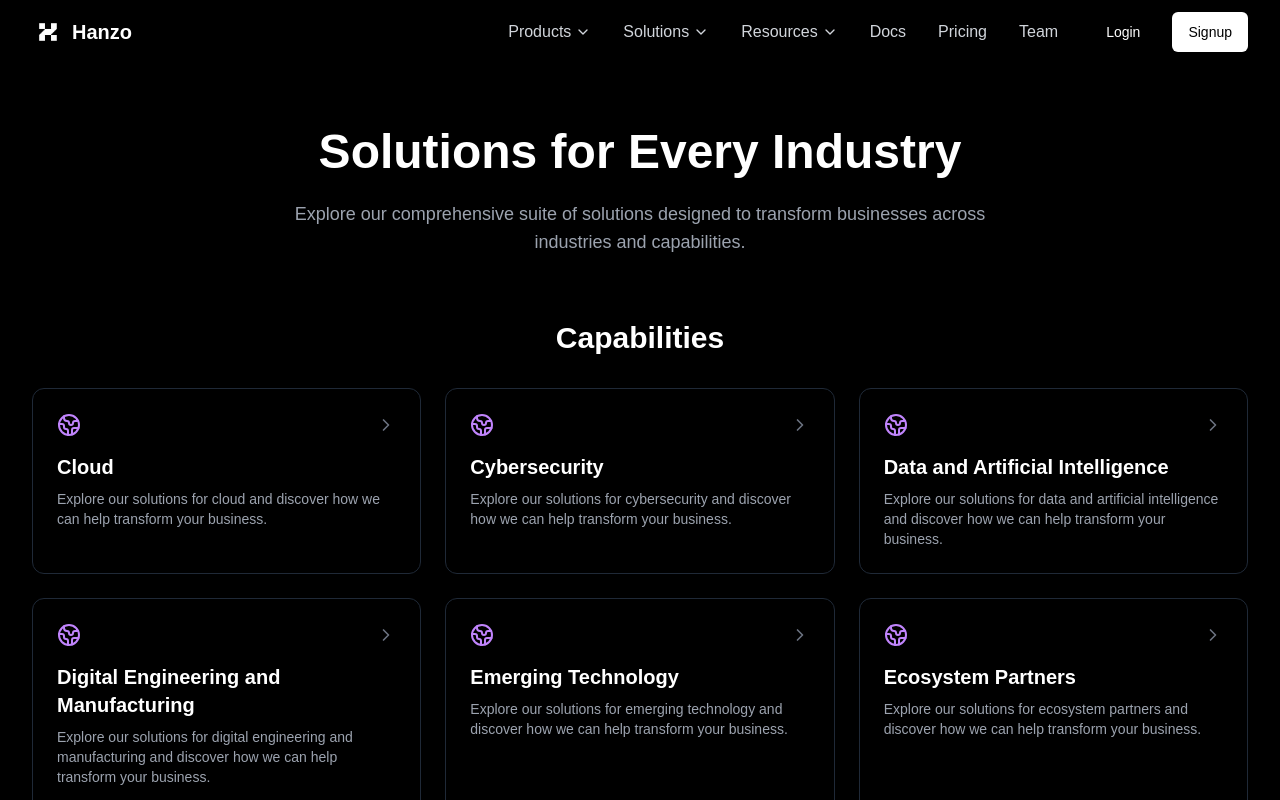
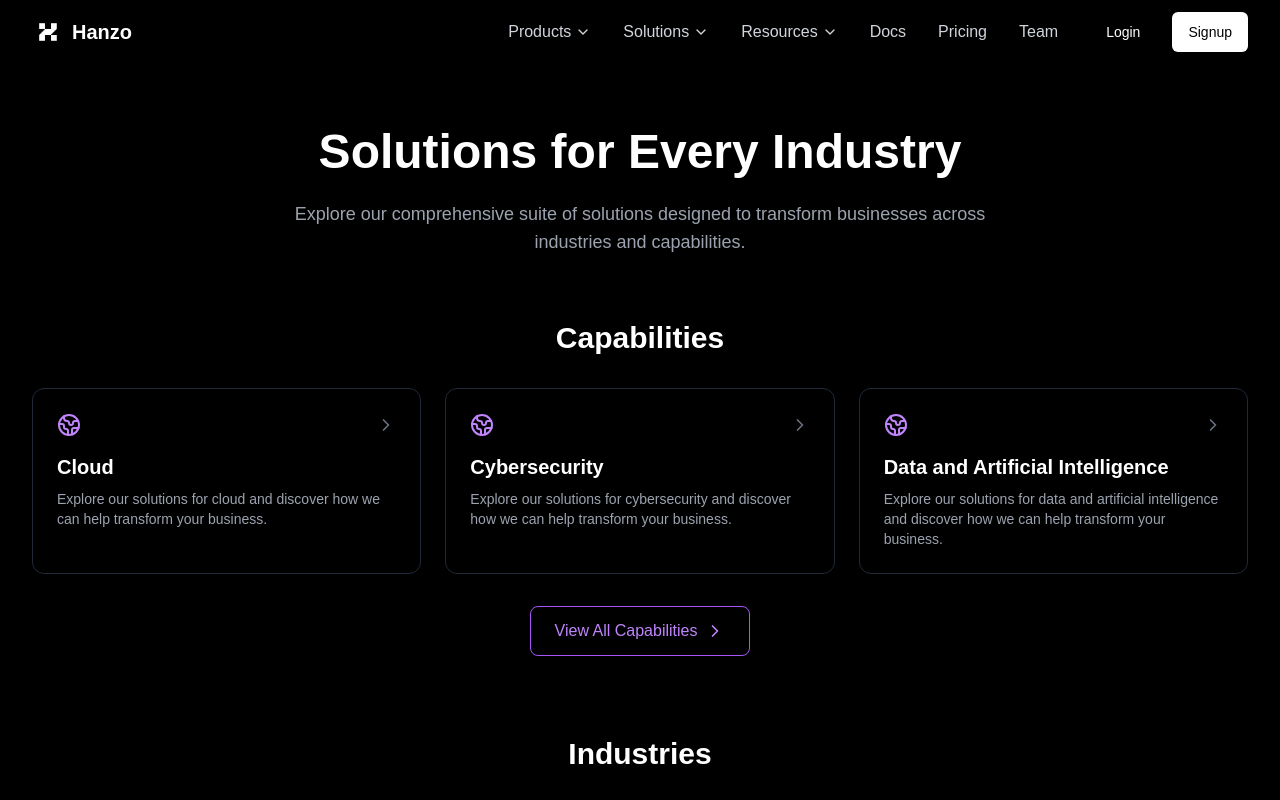
Before and after one commit to hanzoai/hanzo.industries, a React (Vite) app: page /solutions in a window 1280 px wide. Shown: the top 800 px of the page. Built offline with nearby package versions, Linux system fonts and the light colour scheme; a web font is replaced by a local one.

Commit message:
Truncate Solutions List
Truncate the solutions list on the solutions page and add a link to view the full list.

```diff
--- a/src/pages/Solutions.tsx
+++ b/src/pages/Solutions.tsx
@@ -4,8 +4,18 @@ import Footer from "@/components/Footer";
 import { solutions } from "@/constants/navigation";
 import { Globe2, ChevronRight } from "lucide-react";
 import { motion } from "framer-motion";
+import { useState } from "react";
 
 const Solutions = () => {
+  const [expandedSections, setExpandedSections] = useState<Record<string, boolean>>({});
+
+  const toggleSection = (title: string) => {
+    setExpandedSections(prev => ({
+      ...prev,
+      [title]: !prev[title]
+    }));
+  };
+
   return (
     <div className="min-h-screen bg-black text-white">
       <Navbar />
@@ -22,11 +32,15 @@ const Solutions = () => {
             </p>
           </div>
 
-          {solutions.map((section) => (
+          {solutions.map((section) => {
+            const isExpanded = expandedSections[section.title];
+            const displayItems = isExpanded ? section.items : section.items.slice(0, 3);
+
+            return (
               <div key={section.title} className="mb-20">
                 <h2 className="text-3xl font-bold mb-8 text-center">{section.title}</h2>
                 <div className="grid grid-cols-1 md:grid-cols-2 lg:grid-cols-3 gap-6">
-                {section.items.map((item) => (
+                  {displayItems.map((item) => (
                     <motion.div
                       key={item}
                       whileHover={{ y: -5 }}
@@ -49,8 +63,20 @@ const Solutions = () => {
                     </motion.div>
                   ))}
                 </div>
+                {section.items.length > 3 && (
+                  <div className="text-center mt-8">
+                    <button
+                      onClick={() => toggleSection(section.title)}
+                      className="inline-flex items-center px-6 py-3 rounded-lg border border-purple-500 text-purple-400 hover:bg-purple-500/10 transition-colors"
+                    >
+                      {isExpanded ? 'Show Less' : `View All ${section.title}`}
+                      <ChevronRight className={`ml-2 h-5 w-5 transition-transform ${isExpanded ? 'rotate-90' : ''}`} />
+                    </button>
                   </div>
-          ))}
+                )}
+              </div>
+            );
+          })}
 
           <div className="mt-20 text-center">
             <div className="max-w-3xl mx-auto">
```
Lines whose indentation alone changed are shown as unchanged.
